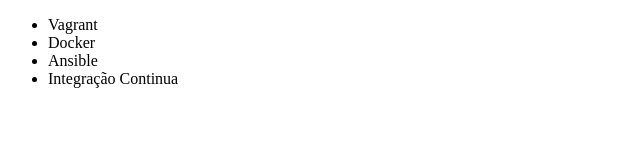
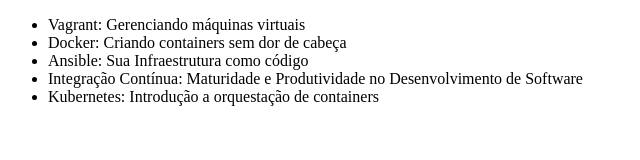
Before and after one commit to ragnemundus/alura-git, a plain HTML site: page index.html in a window 1280 px wide. Shown: the whole page, without its empty margins (0-640 px from the left). Drawn offline with Linux system fonts and the light colour scheme.

Commit message:
Atualizando index.html

```diff
--- a/index.html
+++ b/index.html
@@ -2,14 +2,15 @@
 <html lang="en">
 <head>
     <meta charset="UTF-8">
-    <title>Cursos da Alura</title>
+    <title>Lista de cursos de Devops da Alura</title>
 </head>
 <body>
     <ul>
-        <li>Vagrant</li>
-        <li>Docker</li>
-        <li>Ansible</li>
-        <li>Integração Continua</li>
+        <li>Vagrant: Gerenciando máquinas virtuais</li>
+        <li>Docker: Criando containers sem dor de cabeça</li>
+        <li>Ansible: Sua Infraestrutura como código</li>
+        <li>Integração Contínua: Maturidade e Produtividade no Desenvolvimento de Software</li>
+        <li>Kubernetes: Introdução a orquestação de containers</li>
     </ul>
 </body>
 </html>
```
